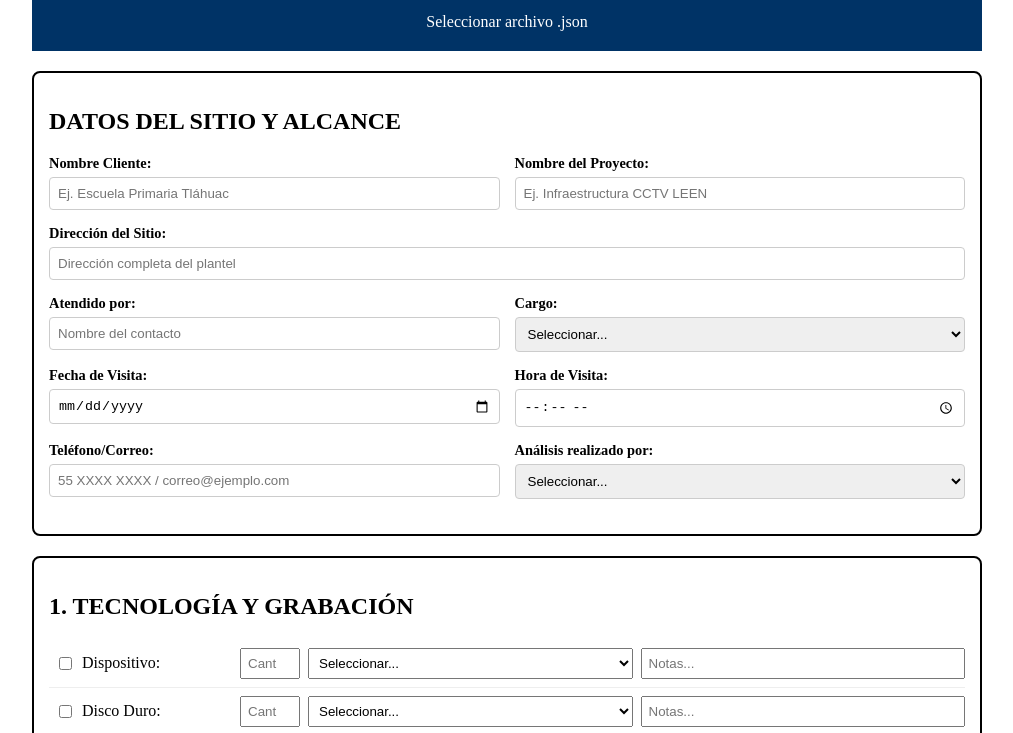
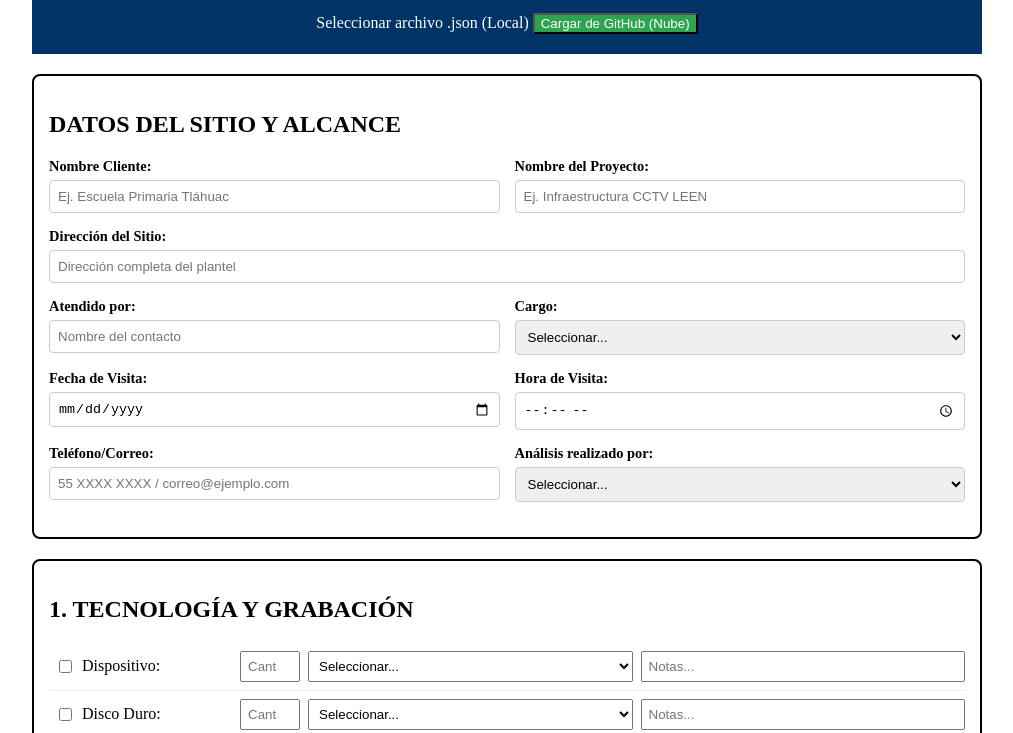
Before and after one commit to bytecomtec/levantamiento, a plain HTML site: page index.html in a window 1280 px wide. Shown: the part 139-872 px from the top of the page, without its empty margins (133-1146 px from the left). Drawn offline with Linux system fonts and the light colour scheme.

Commit message:
Update index.html

```diff
--- a/index.html
+++ b/index.html
@@ -28,10 +28,20 @@
             <p>Ingeniería y Seguridad Digital — Ficha de Levantamiento Técnico</p>
     </div>
 
-                <div class="restore-container">
+<!--    <div class="restore-container">
             <label for="inputCargaRespaldo" class="btn-restore">Seleccionar archivo .json</label>
             <input type="file" id="inputCargaRespaldo" accept=".json" style="display: none;">
+    </div> -->
+
+    <div class="restore-container">
+        <!-- Tu botón original para cargar local -->
+        <label for="inputCargaRespaldo" class="btn-restore">Seleccionar archivo .json (Local)</label>
+        <input type="file" id="inputCargaRespaldo" accept=".json" style="display: none;">
+
+        <!-- Nuevo botón para cargar desde la nube -->
+        <button id="btnCargarNube" class="btn-restore" style="background-color: #2ea44f; color: white; cursor: pointer;">Cargar de GitHub (Nube)</button>
     </div>
+
     </header>
 
 <section class="card">
```
Lines whose indentation alone changed are shown as unchanged.
